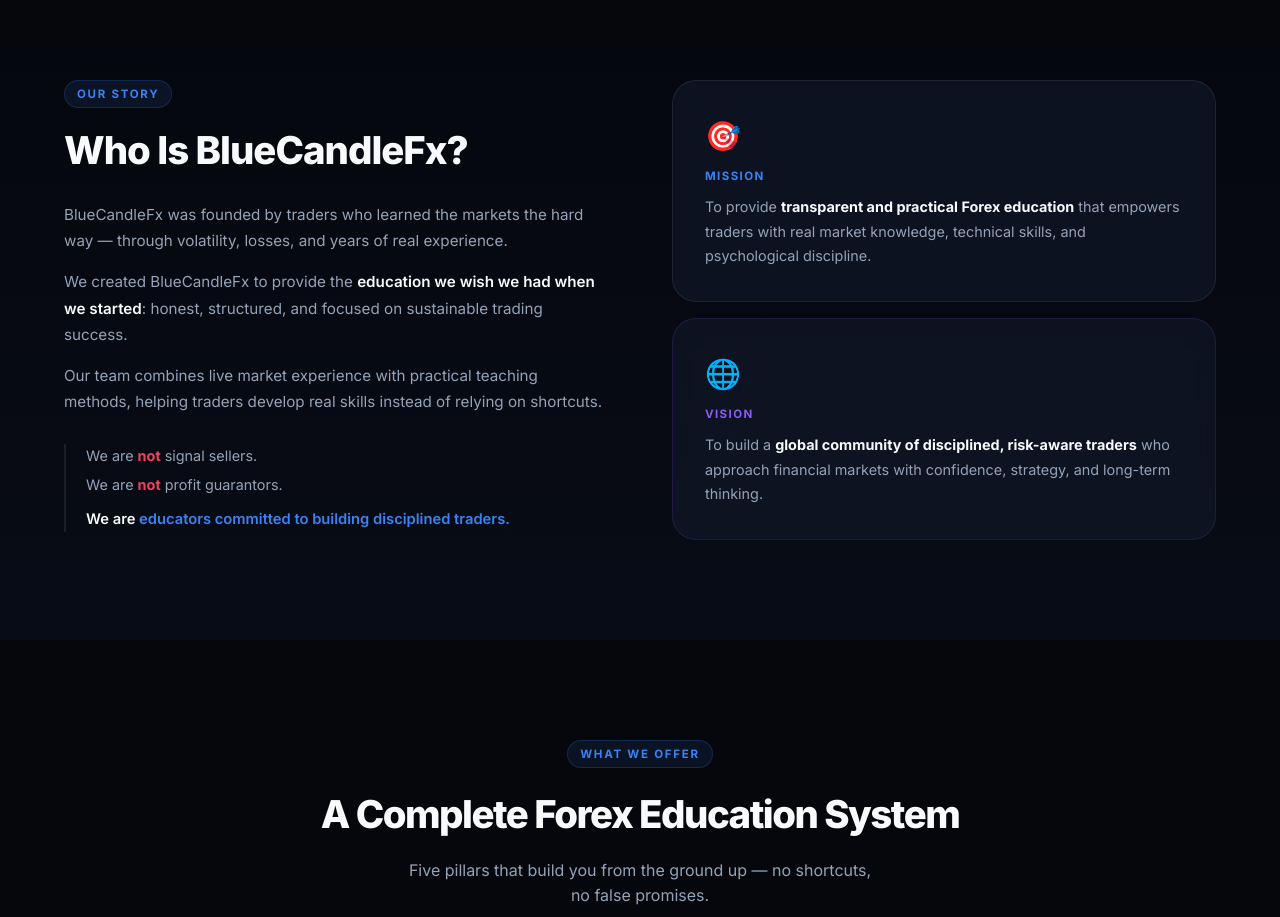
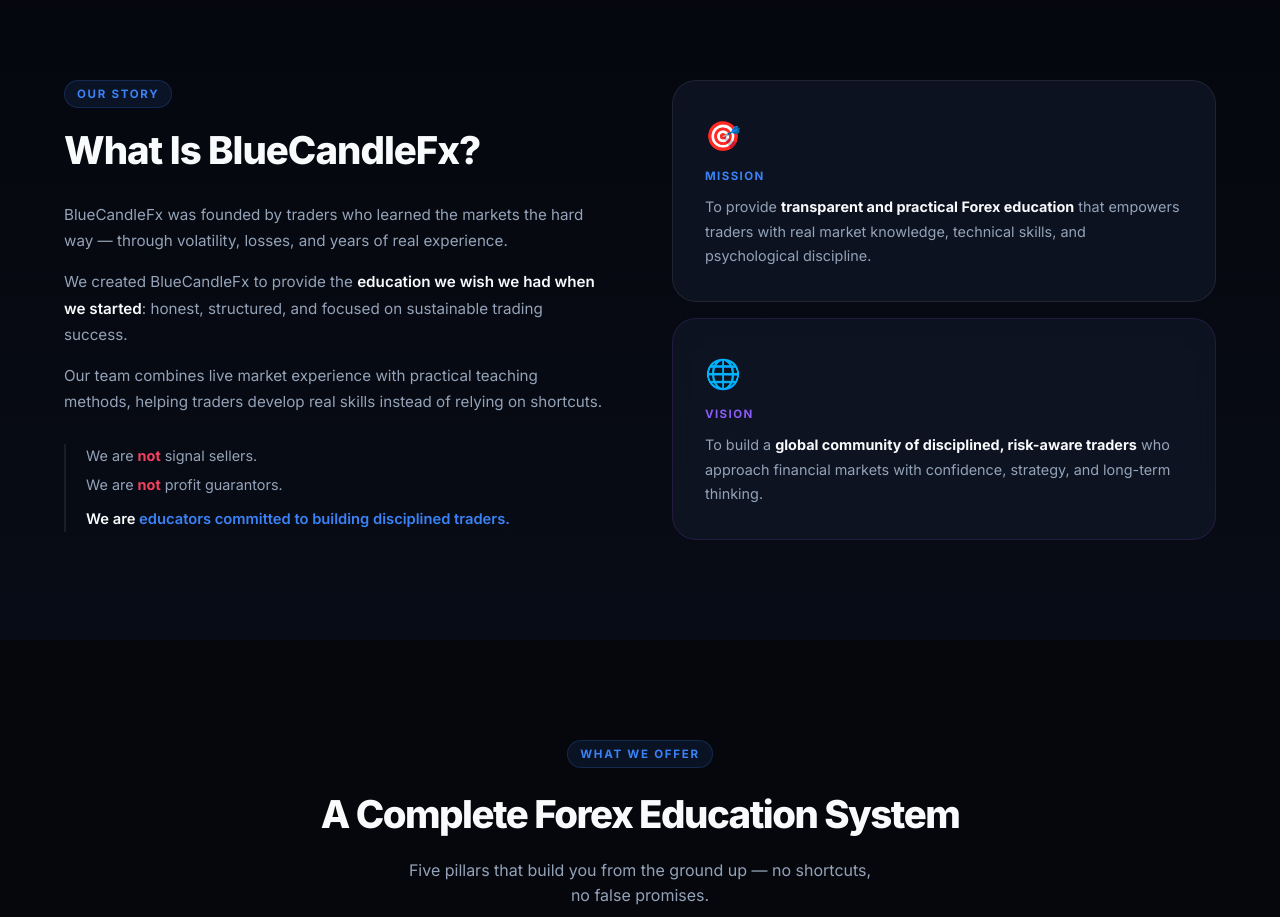
Before and after one commit to suyash112006/bluecandle-, a website: page index.html in a window 1280 px wide. Shown: the part 820-1737 px from the top of the page. Drawn offline with Linux system fonts and the light colour scheme.

Commit message:
Update: Change 'Who Is' to 'What Is' in About section

```diff
--- a/index.html
+++ b/index.html
@@ -193,7 +193,7 @@
         <div class="about-grid">
           <div class="about-left">
             <div class="section-label">Our Story</div>
-            <h2>Who Is BlueCandleFx?</h2>
+            <h2>What Is BlueCandleFx?</h2>
             <p>
               BlueCandleFx was founded by traders who learned the markets the hard way —
               through volatility, losses, and years of real experience.
```
